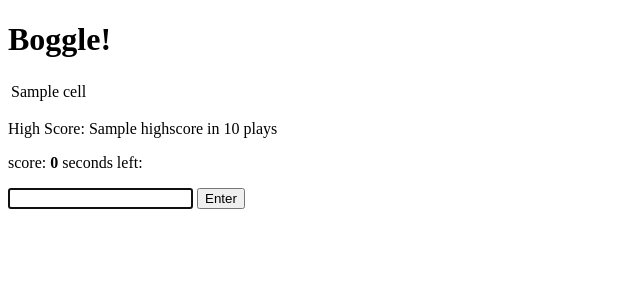
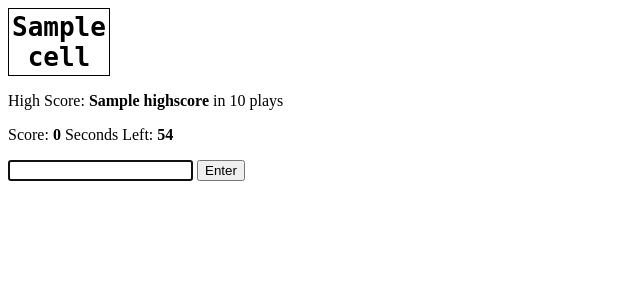
Before and after one commit to natesmith21/flask-boggle-2, a Flask app: template templates/index.html in a window 1280 px wide. Shown: the top 300 px of the page, without its empty margins (0-640 px from the left). Run offline with Flask 3, Linux system fonts and the light colour scheme; the template is opened without the code that fills it: most values are stand-ins (such as "Sample title", 1, 10 or a date in 2020); parts of the project's set-up code (start-up, migrations or seed data) failed here and were passed over; some libraries are stand-ins or nearby versions.

Commit message:
blew up my app, and copied the solution

```diff
--- a/app.py
+++ b/app.py
@@ -2,24 +2,45 @@ from flask import Flask, request, render_template, jsonify, session
 from boggle import Boggle
 
 app = Flask(__name__)
-app.config['SECRET_KEY'] = 'password123'
+app.config["SECRET_KEY"] = "fdfgkjtjkkg45yfdb"
 
 boggle_game = Boggle()
 
-@app.route('/')
+
+@app.route("/")
 def homepage():
+    """Show board."""
+
     board = boggle_game.make_board()
     session['board'] = board
-    highscore = session.get('highscore', 0)
-    nplays = session.get('nplays', 0)
+    highscore = session.get("highscore", 0)
+    nplays = session.get("nplays", 0)
 
-    return render_template('index.html', board=board, highscore=highscore, nplays=nplays)
+    return render_template("index.html", board=board,
+                           highscore=highscore,
+                           nplays=nplays)
 
-@app.route('/check-word')
+
+@app.route("/check-word")
 def check_word():
+    """Check if word is in dictionary."""
 
-    word = request.args['word']
-    board = session['board']
+    word = request.args["word"]
+    board = session["board"]
     response = boggle_game.check_valid_word(board, word)
 
     return jsonify({'result': response})
+
+
+@app.route("/post-score", methods=["POST"])
+def post_score():
+    """Receive score, update nplays, update high score if appropriate."""
+
+    score = request.json["score"]
+    highscore = session.get("highscore", 0)
+    nplays = session.get("nplays", 0)
+
+    session['nplays'] = nplays + 1
+    session['highscore'] = max(score, highscore)
+
+    return jsonify(brokeRecord=score > highscore)
--- /dev/null
+++ b/static/boggle.css
@@ -0,0 +1,26 @@
+.board {
+    border: solid 1px black;
+    font-family: monospace;
+    font-weight: bold;
+    font-size: 200%;
+  }
+
+  .board td {
+    text-align: center;
+    width: 1.5em;
+    height: 1.5em;
+  }
+
+  .msg {
+    padding: 1em;
+  }
+
+  .msg.ok {
+    color: white;
+    background-color: green;
+  }
+
+  .msg.err {
+    color: white;
+    background-color: tomato;
+  }
--- a/templates/index.html
+++ b/templates/index.html
@@ -1,19 +1,18 @@
-<!DOCTYPE html>
-<html lang="en">
+<!doctype html>
+<html>
   <head>
-    <meta charset="UTF-8">
-    <meta name="viewport" content="width=>, initial-scale=1.0">
-    <title>Document</title>
+    <title>Boggle</title>
+    <link rel="stylesheet" href="/static/boggle.css">
   </head>
   <body>
-    <h1>Boggle!</h1>
     <section id="boggle">
+
       <table class="board">
         <tbody>
           {% for row in board %}
           <tr>
             {% for cell in row %}
-                    <td>{{cell}}</td>
+            <td>{{ cell }}</td>
             {% endfor %}
           </tr>
           {% endfor %}
@@ -21,13 +20,13 @@
       </table>
 
       <p>High Score:
-            {{highscore}}
-            in {{nplays}} plays
+        <b>{{ highscore }}</b>
+        in {{ nplays }} plays
       </p>
 
       <p>
-            score: <b class="score">0</b>
-            seconds left: <b class="timer"></b>
+        Score: <b class="score">0</b>
+        Seconds Left: <b class="timer"></b>
       </p>
 
       <form method="POST" class="add-word">
@@ -35,9 +34,20 @@
         <button>Enter</button>
       </form>
 
+      <p class="msg">
+        <!-- our JS will put messages here dynamically -->
+      </p>
+
+      <ul class="words">
+        <!-- our JS will words here as they score -->
+      </ul>
+
     </section>
     <script src="http://unpkg.com/jquery"></script>
     <script src="https://unpkg.com/axios@0.19.0/dist/axios.js"></script>
     <script src="/static/boggle.js"></script>
+    <script>
+      let game = new BoggleGame("boggle", 60);
+    </script>
   </body>
 </html>
```
Also changed, not shown: static/boggle.js (+84 -13 lines). Lines whose indentation alone changed are shown as unchanged.
